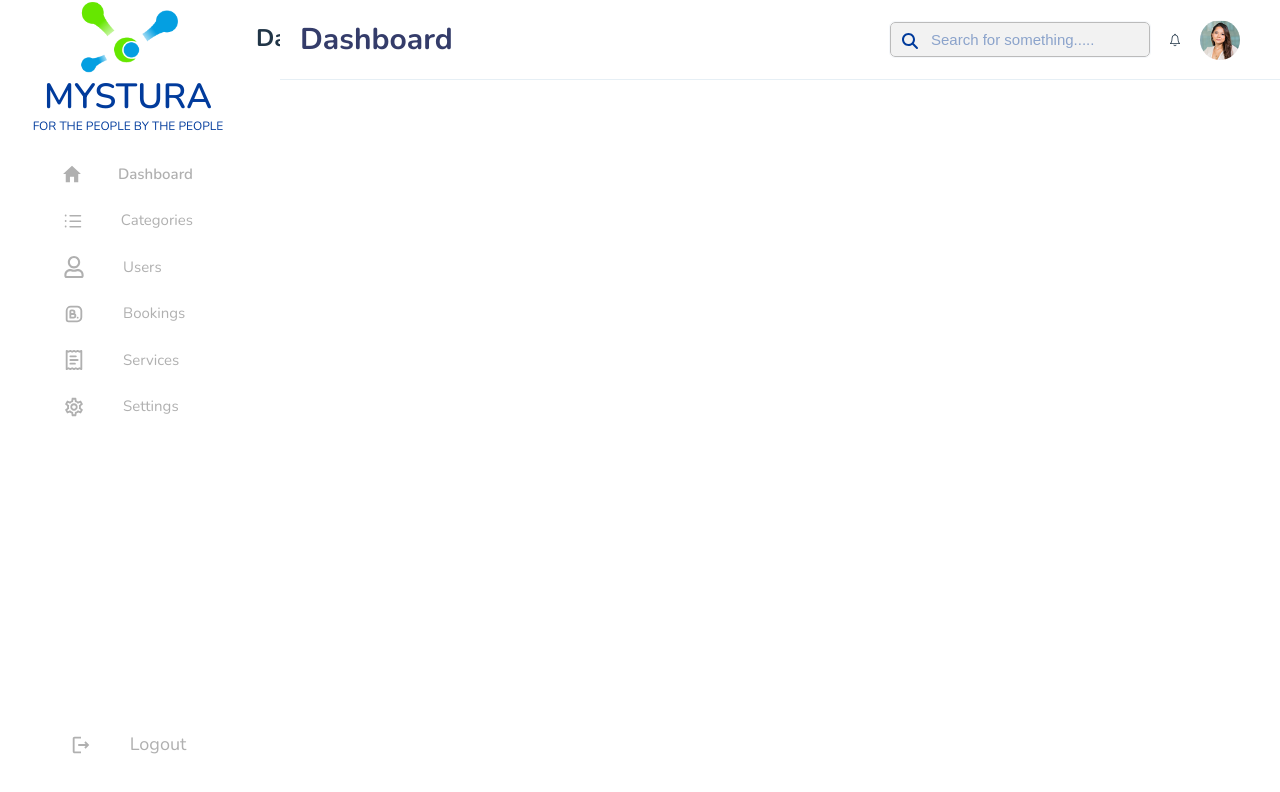
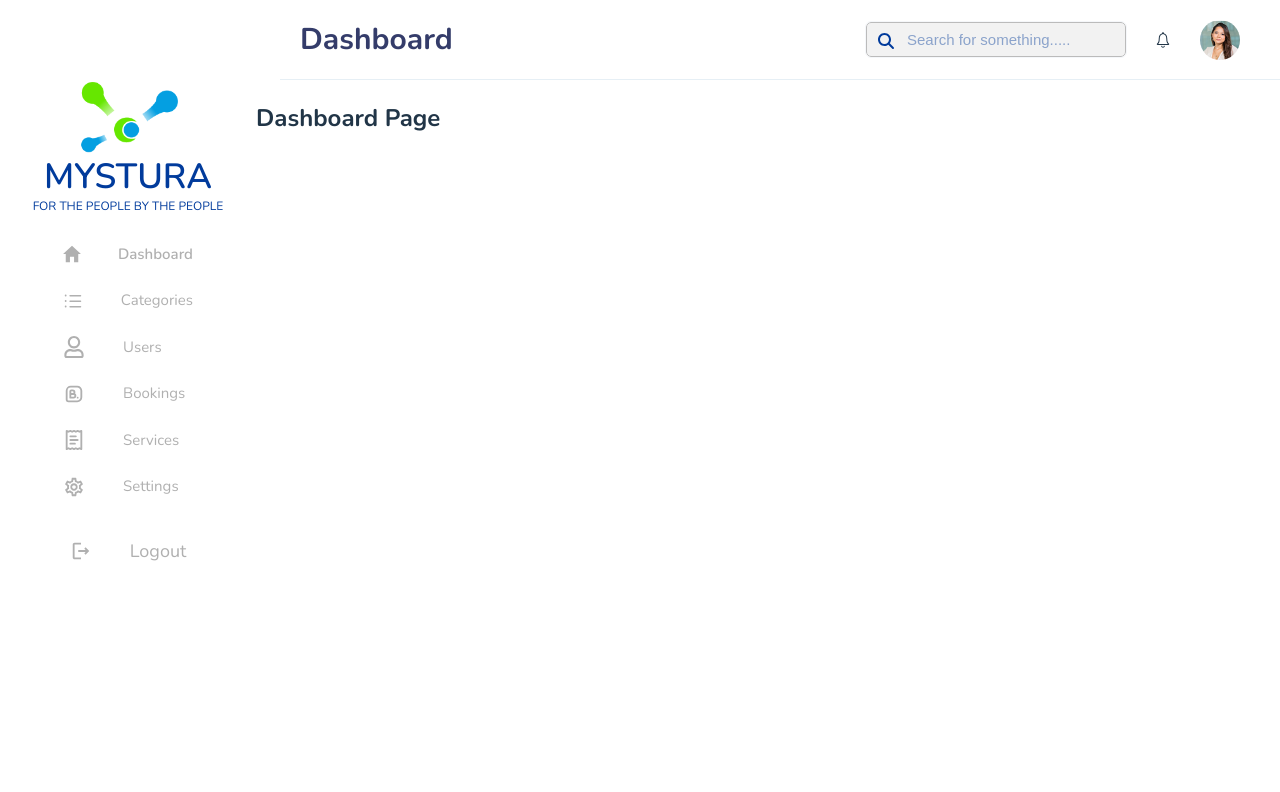
Before and after one commit to Tahanaz0/Mystura, a React (Vite) app: page / in a window 1280 px wide. Both pictures are taken after typing "Sample", "Sample123" into the empty fields and a click on the button "Login". Shown: the top 792 px of the page. Built offline with nearby package versions, Linux system fonts and the light colour scheme.

Commit message:
'header'

```diff
--- a/src/component/Header/Header.jsx
+++ b/src/component/Header/Header.jsx
@@ -40,7 +40,7 @@ const Header = () => {
             <h2>{heading}</h2>
           </div>
           <div className="text">
-            <div className="search-wrapper">
+            <div className="search-wrapper item">
               <FontAwesomeIcon icon={faSearch} className="search-icon" />
 
               <style>
@@ -54,19 +54,23 @@ const Header = () => {
               <input
                 type="text"
                 placeholder="Search for something....."
-                className="custom-input"
+                className="custom-input item"
                 style={{
                   backgroundColor: "#f2f2f2",
                   color: "#8BA3CB",
-                  // border: "1px solid \",
                   outline: "1px solid  #F5F7FA",
                   borderRadius: "5px",
                 }}
               />
             </div>
-            <IoIosNotificationsOutline />
+            <IoIosNotificationsOutline  className="item"
+            style={{
+              width: "40px",
+              height: "20px",
+              cursor: "pointer",
+            }} />
 
-            <img className="avator" src="/image/profile.png" alt="" />
+            <img className="avator item" src="/image/profile.png" alt="" />
           </div>
         </div>
       </div>
--- a/src/component/Header/header.css
+++ b/src/component/Header/header.css
@@ -66,7 +66,11 @@
   margin: 0 auto;
   margin-top: 20px;
 }
+.text .item{
+  flex-grow: 1;
+  flex-basis: 200;
 
+}
 
 
 .close-btn {
@@ -108,13 +112,7 @@ left: 250px;
   box-shadow: 0 4px 12px rgba(0, 0, 0, 0.2);
   animation: slideFromTopLeft 0.35s ease-out;
 }
-
-
-
-
-
 .header-container {
-  position: fixed;
   z-index: 1000;
   margin-left: 280px;
   width: 100%;
--- a/src/component/sideBar/SideBar.jsx
+++ b/src/component/sideBar/SideBar.jsx
@@ -10,7 +10,7 @@ import { MdOutlineSettings, MdOutlineLogout } from "react-icons/md";
 
 const Sidebar = () => {
   return (
-    <div className="side-bar-main-container" style={{ position: 'relative', minHeight: '100vh' }}>
+    <div className="side-bar-main-container">
       <div className="side-bar-container">
         <img src="/image/icon1.png" alt="Logo" className="side-bar-logo" />
         <h1 className="side-bar-heading">MYSTURA</h1>
--- a/src/component/sideBar/sideBar.css
+++ b/src/component/sideBar/sideBar.css
@@ -2,20 +2,21 @@
    width: 20%;
    display: flex;
    flex-direction: column;
-   align-items: center;
+   /* align-items: center; */
 
 }
 .side-bar-container{
     display: flex;
     flex-direction: column;
     align-items: center;
-    justify-content: center;
+    /* justify-content: center; */
     color: #013B9C;
     /* margin-top: 20px; */
 }
 
 .side-bar-logo{
     width: 100px;
+    margin: 0;
 }
 .side-bar-heading{
     font-size: 35px;
@@ -82,7 +83,6 @@
 }
 
 .side-bar-logout {
-  position: absolute;
   bottom: 30px;
   width: 100%;
   display: flex;
```
